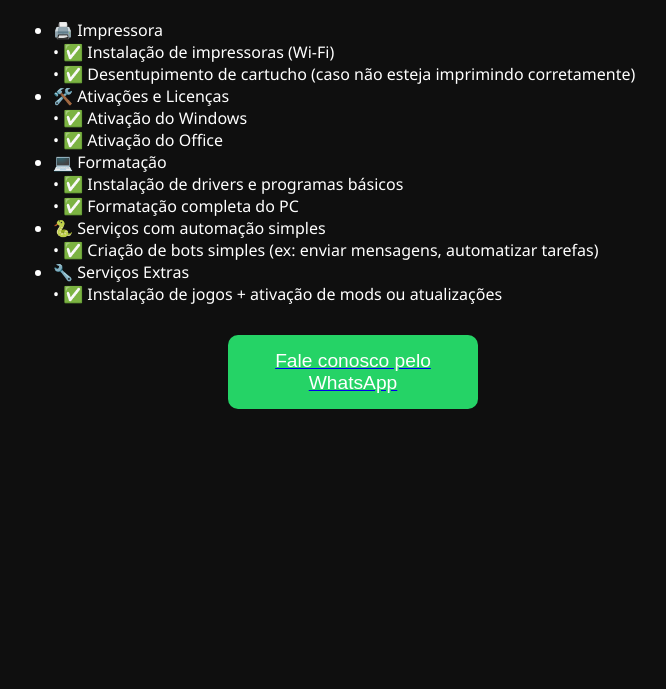
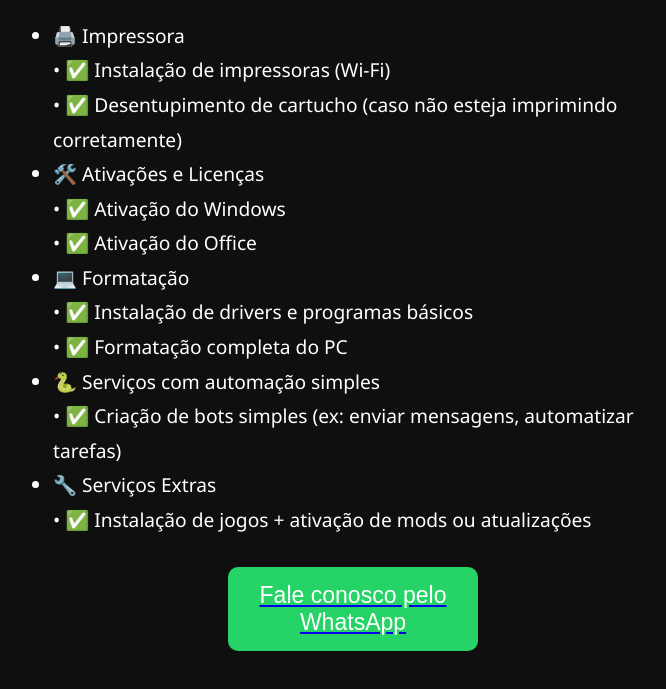
Before and after one commit to RedR-Tech/meusite-redrtech, a plain HTML site: page servicos.html in a window 1280 px wide. Shown: the part 187-876 px from the top of the page, without its empty margins (307-973 px from the left). Before the commit the page ends 800 px from the top, so only its background shows below. Drawn offline with Linux system fonts and the light colour scheme.

Commit message:
Add files via upload

```diff
--- a/servicos.html
+++ b/servicos.html
@@ -8,7 +8,7 @@
 <body>
   <div class="container">
     <h1>Nossos Serviços</h1>
-    <ul style="text-align: left; max-width: 600px; margin: auto;">
+    <ul class="servicos-lista" style="text-align: left; max-width: 600px; margin: auto;">
       <li>🖨️ Impressora </br> • ✅ Instalação de impressoras (Wi-Fi) </br> • ✅ Desentupimento de cartucho (caso não esteja imprimindo corretamente) </br></li>
       <li>🛠️ Ativações e Licenças </br> •  ✅ Ativação do Windows  </br> •  ✅  Ativação do Office </li >
       <li>💻 Formatação </br> • ✅  Instalação de drivers e programas básicos </br> •  ✅ Formatação completa do PC</li>
--- a/style.css
+++ b/style.css
@@ -59,3 +59,8 @@ body {
 .btn-whatsapp:hover {
   background-color: #128C7E;
 }
+
+.servicos-lista {
+  font-size: 1.2em;
+  line-height: 1.8em;
+}
```
